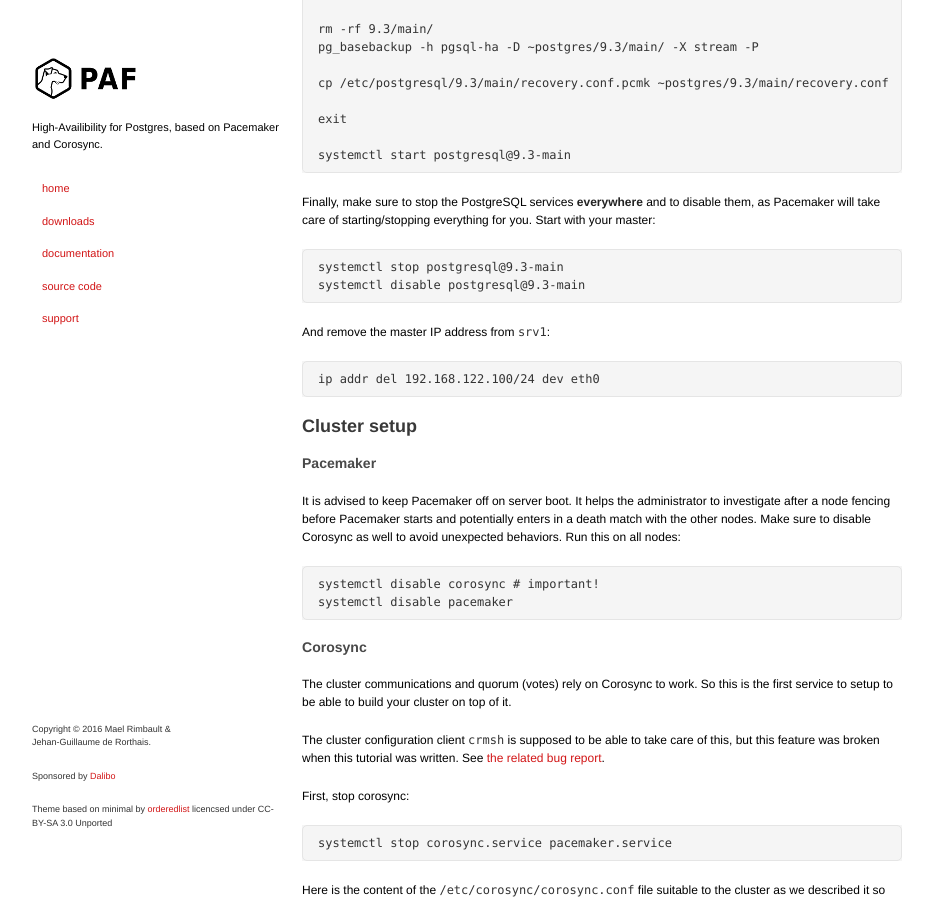
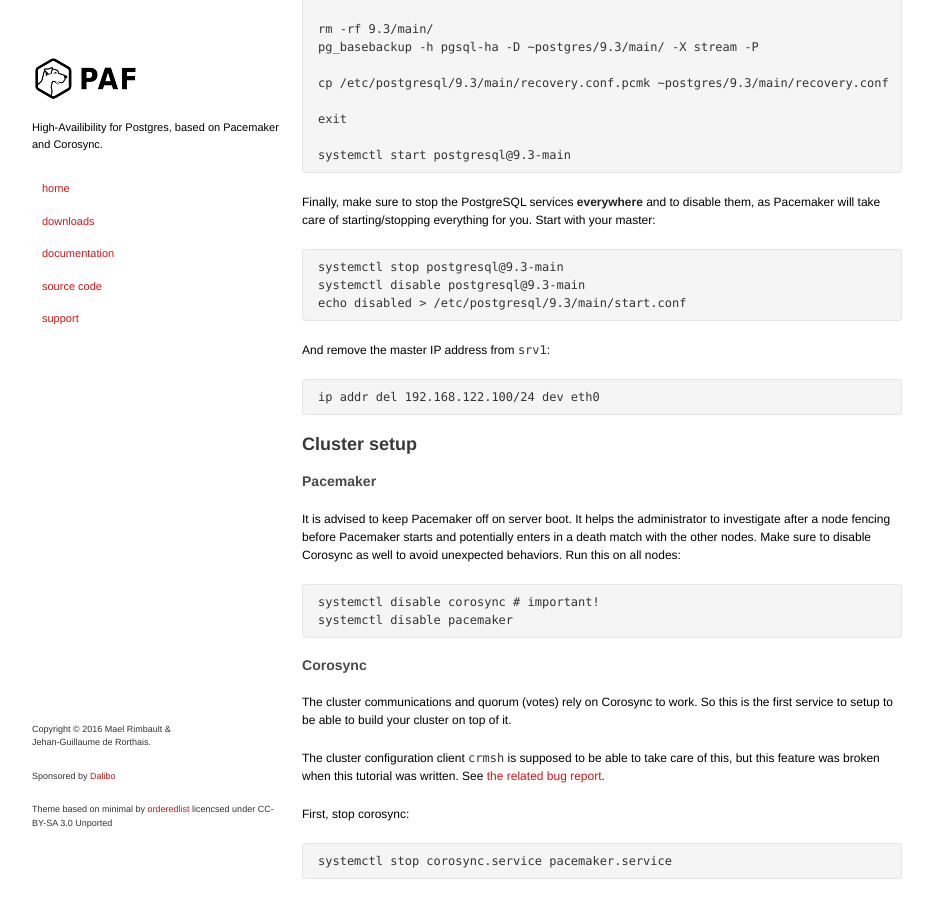
Before and after one commit to ClusterLabs/PAF, a Jekyll site: the page built from Quick_Start-Debian-8.md, in a window 1280 px wide and 900 px high, scrolled down 2993 px. Shown: the whole window, without its empty margins (173-1106 px from the left). Built offline with Jekyll 4.4.1, drawn with Linux system fonts in a browser that asks for light colours.

Commit message:
Disable postgresql instances from pg_wrappers as well

````diff
--- a/Quick_Start-Debian-8.md
+++ b/Quick_Start-Debian-8.md
@@ -201,6 +201,7 @@ you. Start with your master:
 ```
 systemctl stop postgresql@9.3-main
 systemctl disable postgresql@9.3-main
+echo disabled > /etc/postgresql/9.3/main/start.conf
 ```
 
 And remove the master IP address from `srv1`:
````
